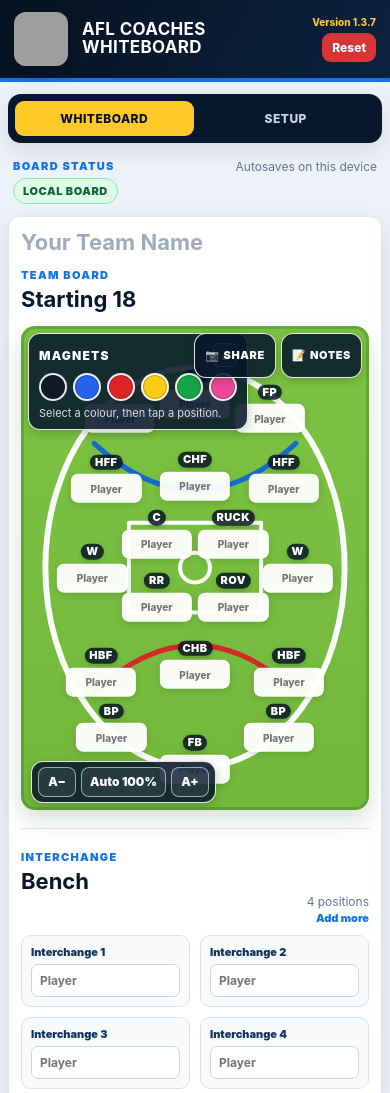
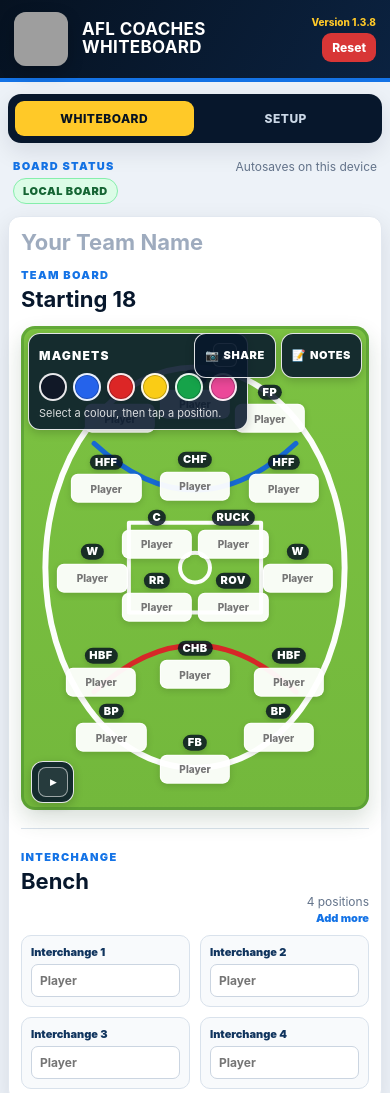
Before and after one commit to gusmanlive/AFL_Whiteboard, a website: page public/index.html in a window 390 px wide. Shown: the top 1093 px of the page. Drawn offline with Linux system fonts and the light colour scheme; grey boxes are pictures that could not be loaded.

Commit message:
Collapsible font menu
Implementing Scale controls
Adjustable Font sizing
Screenshot improvement (bigger text)

```diff
--- a/VERIFY-BEFORE-DEPLOY.txt
+++ b/VERIFY-BEFORE-DEPLOY.txt
@@ -1,4 +1,4 @@
-AFL Coaches Whiteboard v1.3.7 deployment check
+AFL Coaches Whiteboard v1.3.8 deployment check
 
 1. package.json starts with: {
 2. src/worker.js starts with: import { DurableObject } from "cloudflare:workers";
--- a/package.json
+++ b/package.json
@@ -1,6 +1,6 @@
 {
   "name": "afl-coaches-whiteboard",
-  "version": "1.3.7",
+  "version": "1.3.8",
   "private": true,
   "type": "module",
   "scripts": {
--- a/public/app.js
+++ b/public/app.js
@@ -6,6 +6,7 @@
   const MAGNETS_COLLAPSED_KEY = 'afl-coaches-whiteboard-magnets-collapsed';
   const BOARD_SCALE_MODE_KEY = 'afl-coaches-whiteboard-board-scale-mode';
   const BOARD_SCALE_VALUE_KEY = 'afl-coaches-whiteboard-board-scale-value';
+  const BOARD_SCALE_COLLAPSED_KEY = 'afl-coaches-whiteboard-board-scale-collapsed';
   const MAX_PLAYERS = 50;
   const DEFAULT_BENCH_COUNT = 4;
   const MAX_BENCH_COUNT = 12;
@@ -159,12 +160,19 @@
       return 1.2;
     }catch(_){ return 1.2; }
   }
+  function loadBoardScaleCollapsed(){
+    try{
+      const saved=localStorage.getItem(BOARD_SCALE_COLLAPSED_KEY);
+      return saved === null ? true : saved === 'true';
+    }catch(_){ return true; }
+  }
 
   let notesVisible=loadNotesVisible();
   let activeMagnetColor='';
   let magnetsCollapsed=loadMagnetsCollapsed();
   let boardScaleMode=loadBoardScaleMode();
   let boardScaleValue=loadBoardScaleValue();
+  let boardScaleCollapsed=loadBoardScaleCollapsed();
 
 
   function clampBoardScale(value){
@@ -188,6 +196,8 @@
   }
 
   function renderBoardScaleControls(){
+    const wrap=$('ovalScaleControls');
+    const toggle=$('boardScaleToggleBtn');
     const oval=$('oval');
     const current=$('boardScaleResetBtn');
     const down=$('boardScaleDownBtn');
@@ -198,6 +208,13 @@
       oval.style.setProperty('--board-scale', String(scale));
       oval.style.setProperty('--board-box-scale', String(boxScale));
     }
+    if(wrap) wrap.classList.toggle('is-collapsed', boardScaleCollapsed);
+    if(toggle){
+      toggle.textContent = boardScaleCollapsed ? '▸' : '◂';
+      toggle.setAttribute('aria-expanded', String(!boardScaleCollapsed));
+      toggle.setAttribute('aria-label', boardScaleCollapsed ? 'Expand board font size controls' : 'Collapse board font size controls');
+      toggle.title = boardScaleCollapsed ? 'Expand board font size controls' : 'Collapse board font size controls';
+    }
     if(current){
       const percent=Math.round(scale*100);
       current.textContent=boardScaleMode === 'manual' ? `${percent}%` : `Auto ${percent}%`;
@@ -205,6 +222,12 @@
     }
     if(down) down.disabled = boardScaleMode === 'manual' && scale <= 0.8;
     if(up) up.disabled = boardScaleMode === 'manual' && scale >= 1.6;
+  }
+
+  function setBoardScaleCollapsed(collapsed){
+    boardScaleCollapsed = Boolean(collapsed);
+    try{ localStorage.setItem(BOARD_SCALE_COLLAPSED_KEY, String(boardScaleCollapsed)); }catch(_){ }
+    renderBoardScaleControls();
   }
 
   function persistBoardScale(){
@@ -1356,6 +1379,7 @@
     document.querySelectorAll('[data-magnet-color]').forEach(btn=>btn.addEventListener('click',()=>setActiveMagnetColor(activeMagnetColor===btn.dataset.magnetColor ? '' : btn.dataset.magnetColor)));
     $('magnetsToggleBtn')?.addEventListener('click',()=>setMagnetsCollapsed(!magnetsCollapsed));
     $('notesToggleBtn')?.addEventListener('click',()=>setNotesVisible(!notesVisible));
+    $('boardScaleToggleBtn')?.addEventListener('click',()=>setBoardScaleCollapsed(!boardScaleCollapsed));
     $('boardScaleDownBtn')?.addEventListener('click',()=>adjustBoardScale(-0.1));
     $('boardScaleUpBtn')?.addEventListener('click',()=>adjustBoardScale(0.1));
     $('boardScaleResetBtn')?.addEventListener('click',resetBoardScaleAuto);
--- a/public/index.html
+++ b/public/index.html
@@ -22,7 +22,7 @@
       </div>
     </div>
     <div class="header-actions">
-      <div class="version">Version 1.3.7</div>
+      <div class="version">Version 1.3.8</div>
       <button id="resetAllBtn" class="btn danger" type="button">Reset</button>
     </div>
   </header>
@@ -83,10 +83,13 @@
                 <circle cx="50" cy="70" r="4.3" class="field-circle" />
               </svg>
               <div id="positionLayer"></div>
-              <div class="oval-scale-controls" aria-label="Board font size controls">
-                <button id="boardScaleDownBtn" class="oval-scale-btn" type="button" aria-label="Decrease board font size">A−</button>
-                <button id="boardScaleResetBtn" class="oval-scale-btn oval-scale-current" type="button" aria-label="Reset board font size to auto">Auto</button>
-                <button id="boardScaleUpBtn" class="oval-scale-btn" type="button" aria-label="Increase board font size">A+</button>
+              <div id="ovalScaleControls" class="oval-scale-controls is-collapsed" aria-label="Board font size controls">
+                <button id="boardScaleToggleBtn" class="oval-scale-toggle" type="button" aria-label="Expand board font size controls" aria-expanded="false" title="Expand board font size controls">▸</button>
+                <div class="oval-scale-controls-body">
+                  <button id="boardScaleDownBtn" class="oval-scale-btn" type="button" aria-label="Decrease board font size">A−</button>
+                  <button id="boardScaleResetBtn" class="oval-scale-btn oval-scale-current" type="button" aria-label="Reset board font size to auto">Auto</button>
+                  <button id="boardScaleUpBtn" class="oval-scale-btn" type="button" aria-label="Increase board font size">A+</button>
+                </div>
               </div>
             </div>
 
@@ -296,7 +299,7 @@
 
   <footer>
     <span>© Gumball Spec – All rights reserved</span>
-    <span>AFL Coaches Whiteboard • v1.3.7</span>
+    <span>AFL Coaches Whiteboard • v1.3.8</span>
   </footer>
 
   <script src="sync-adapter.js"></script>
--- a/public/style.css
+++ b/public/style.css
@@ -471,6 +471,19 @@ body.image-share-open { overflow:hidden; }
   border: 1px solid rgba(255,255,255,.88);
   box-shadow: 0 3px 10px rgba(0,0,0,.18);
 }
+.oval-scale-controls.is-collapsed {
+  gap: 0;
+  padding-right: 5px;
+}
+.oval-scale-controls-body {
+  display: inline-flex;
+  align-items: center;
+  gap: 6px;
+}
+.oval-scale-controls.is-collapsed .oval-scale-controls-body {
+  display: none;
+}
+.oval-scale-toggle,
 .oval-scale-btn {
   min-width: 42px;
   height: 32px;
@@ -483,6 +496,12 @@ body.image-share-open { overflow:hidden; }
   font-weight: 900;
   line-height: 1;
 }
+.oval-scale-toggle {
+  min-width: 32px;
+  width: 32px;
+  padding: 0;
+}
+.oval-scale-toggle:hover,
 .oval-scale-btn:hover { background: rgba(255,255,255,.14); }
 .oval-scale-current {
   min-width: 76px;
@@ -633,7 +652,9 @@ footer {
   .oval-top-actions { top:7px; right:7px; gap:5px; }
   .oval-notes-toggle, .oval-share-image { height:45px; padding:8px 10px; font-size:11px; }
   .oval-scale-controls { bottom: 7px; gap: 5px; padding: 5px 6px; }
+  .oval-scale-controls.is-collapsed { padding-right: 5px; }
   .oval-scale-btn { min-width: 38px; height: 30px; padding: 0 8px; font-size: 12px; }
+  .oval-scale-toggle { min-width: 30px; width: 30px; height: 30px; font-size: 12px; }
   .oval-scale-current { min-width: 70px; }
   .oval-magnets { top:7px; left:7px; padding:9px 10px; min-width: 165px; }
   .oval-magnets-help { font-size:11px; }
--- a/public/sw.js
+++ b/public/sw.js
@@ -1,4 +1,4 @@
-const CACHE_NAME = 'afl-coaches-whiteboard-v1.3.7';
+const CACHE_NAME = 'afl-coaches-whiteboard-v1.3.8';
 const ASSETS = ['./', './index.html', './style.css', './app.js', './sync-adapter.js', './manifest.json', './afl-whiteboard-logo.png', './groundconditions.html'];
 
 self.addEventListener('install', event => {
```
Also changed, not shown: DEPLOY-CLOUDFLARE.md (+1 -1 lines), README.md.
